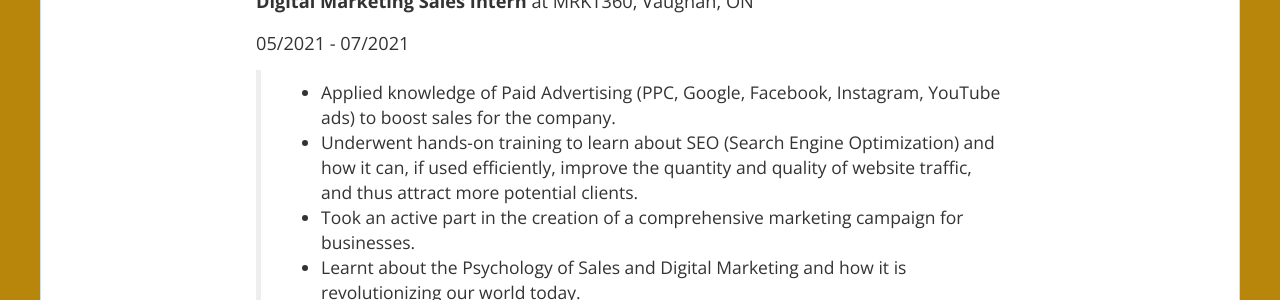
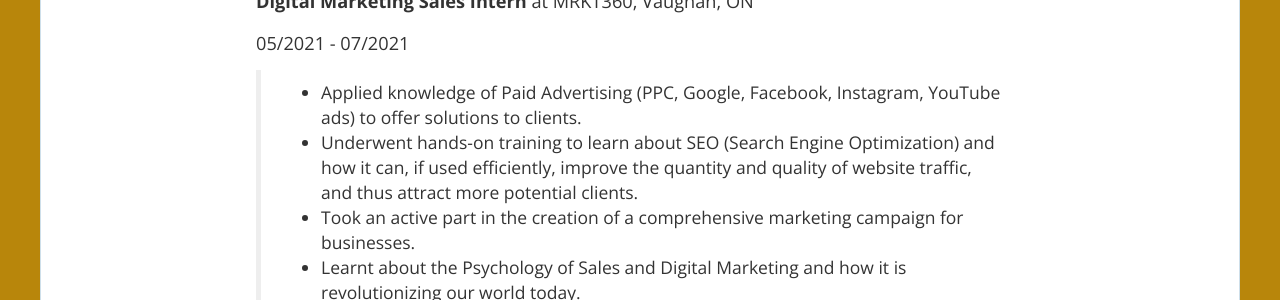
Before and after one commit to mashadchowdhury/mashadchowdhury.github.io, a Jekyll site: the page built from _pages/about.md, in a window 1280 px wide and 900 px high, scrolled down 1466 px. Shown: the part 180-480 px from the top of the window. Built offline with Jekyll 4.4.1, drawn with Linux system fonts in a browser that asks for light colours; nearby versions of some CDN libraries.

Commit message:
Update about.md

```diff
--- a/_pages/about.md
+++ b/_pages/about.md
@@ -44,7 +44,7 @@ permalink: /about/
 **Digital Marketing Sales Intern** at MRKT360, Vaughan, ON
 
 05/2021 - 07/2021
-> - Applied knowledge of Paid Advertising (PPC, Google, Facebook, Instagram, YouTube ads) to boost sales for the company.
+> - Applied knowledge of Paid Advertising (PPC, Google, Facebook, Instagram, YouTube ads) to offer solutions to clients.
 > - Underwent hands-on training to learn about SEO (Search Engine Optimization) and how it can, if used efficiently, improve the quantity and quality of website traffic, and thus attract more potential clients.
 > - Took an active part in the creation of a comprehensive marketing campaign for businesses.
 > - Learnt about the Psychology of Sales and Digital Marketing and how it is revolutionizing our world today.
```
